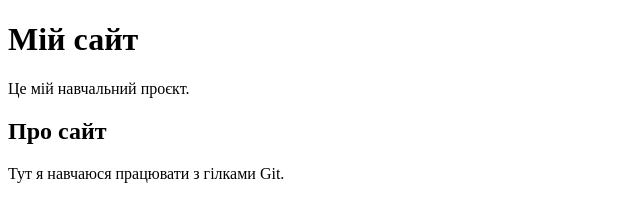
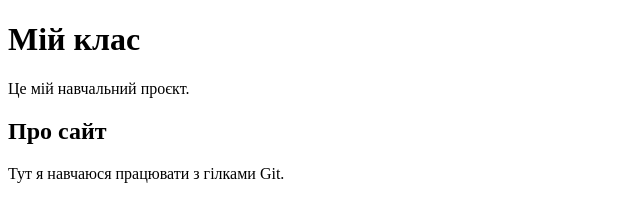
Before and after one commit to MatveevaVi/first, a plain HTML site: page index.html in a window 1280 px wide. Shown: the full height of the page, 0-640 px from the left. Drawn offline with Linux system fonts and the light colour scheme.

Commit message:
Update title on main

```diff
--- a/index.html
+++ b/index.html
@@ -5,7 +5,7 @@
   <title>Мій перший Git-проєкт</title>
 </head>
 <body>
-  <h1>Мій сайт</h1>
+  <h1>Мій клас</h1>
   <p>Це мій навчальний проєкт.</p>
   <section>
     <h2>Про сайт</h2>
```
